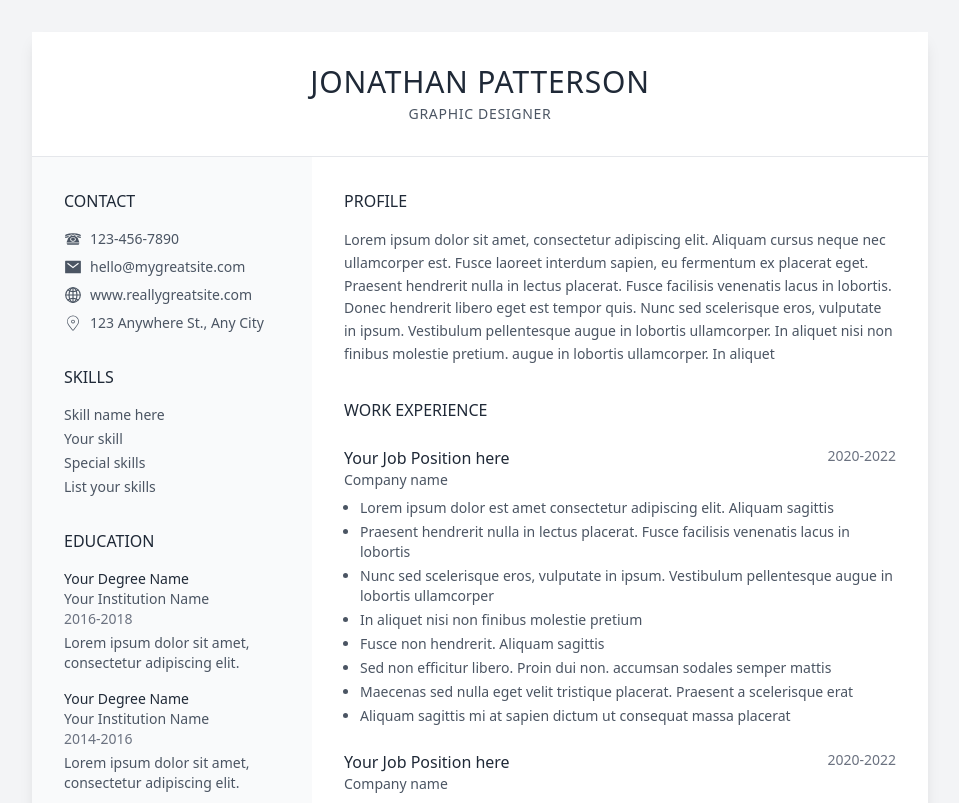
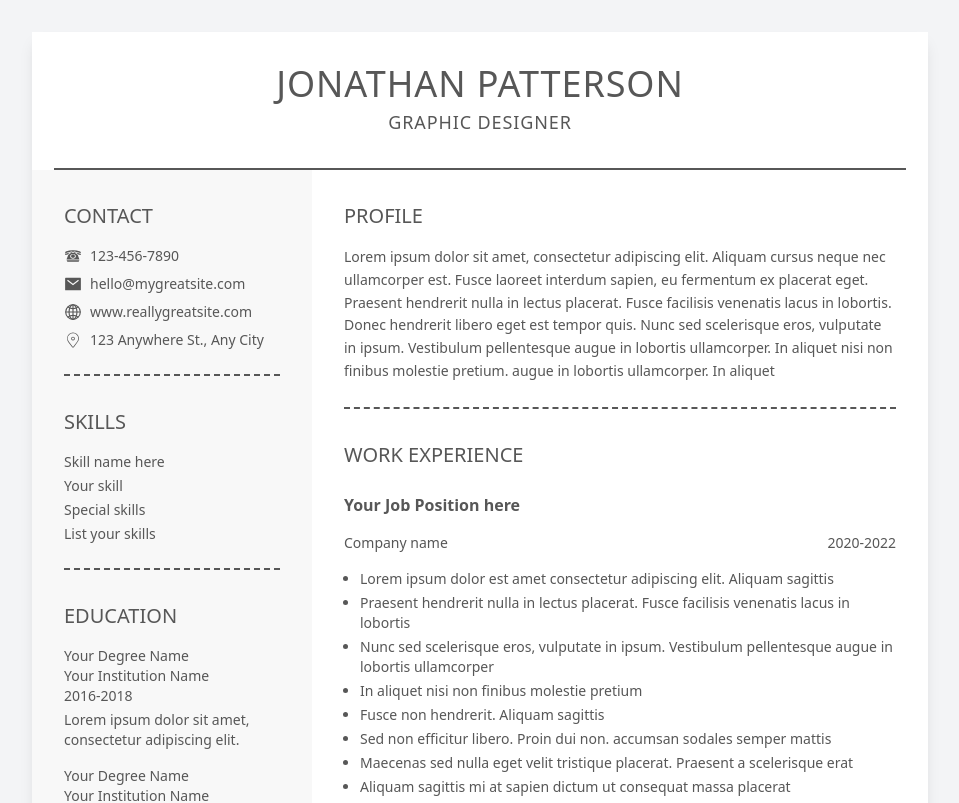
Before and after one commit to Tech-Shark/syntax, a React (Vite) app in the folder src/syntax_frontend/: page /temp8 in a window 1280 px wide. Shown: the top 803 px of the page, without its empty margins (160-1119 px from the left). Built offline with nearby package versions, Linux system fonts and the light colour scheme.

Commit message:
Template8 completion

```diff
--- a/src/syntax_frontend/src/components/cvTemplates/Template8.jsx
+++ b/src/syntax_frontend/src/components/cvTemplates/Template8.jsx
@@ -85,39 +85,39 @@ function Template8({ cvData }) {
 
   return (
     <div className="min-h-screen bg-gray-100 p-8">
-      <div className="max-w-4xl mx-auto bg-white shadow-lg">
+      <div className="max-w-4xl mx-auto bg-white shadow-lg text-[#575757] pb-28">
         {/* Header Section */}
         <div className="p-8 text-center">
-          <h1 className="text-3xl font-light text-gray-800 tracking-wide mb-1">
+          <h1 className="text-4xl font-light tracking-wide mb-1">
             {mockData.firstName} {mockData.lastName}
           </h1>
-          <p className="text-gray-600 uppercase tracking-wider text-sm">
+          <p className="uppercase tracking-wider text-lg">
             {mockData.title}
           </p>
         </div>
 
-        <hr className="border-gray-200" />
+        <div className="flex items-center justify-center"><hr className="border-[#575757] bg-[#575757] h-[2px] w-[95%]" /></div>
 
         <div className="grid grid-cols-1 md:grid-cols-[280px_1fr]">
           {/* Left Column */}
-          <div className="bg-gray-50 p-8 space-y-8">
+          <div className="bg-[#F8F8F8] p-8 space-y-8">
             {/* Contact Section */}
-            <section>
-              <h2 className="text-gray-800 font-medium mb-4 uppercase">Contact</h2>
+            <section className="border-b-2 border-dashed border-[#575757] pb-6">
+              <h2 className="font-medium mb-4 text-xl uppercase">Contact</h2>
               <div className="space-y-2">
-                <div className="flex items-center gap-2 text-gray-600">
+                <div className="flex items-center gap-2 ">
                   <GiRotaryPhone className="text-lg" />
                   <span className="text-sm">{mockData.contact.phone}</span>
                 </div>
-                <div className="flex items-center gap-2 text-gray-600">
+                <div className="flex items-center gap-2 ">
                   <IoMailSharp className="text-lg" />
                   <span className="text-sm">{mockData.contact.email}</span>
                 </div>
-                <div className="flex items-center gap-2 text-gray-600">
+                <div className="flex items-center gap-2 ">
                   <IoGlobeOutline className="text-lg" />
                   <span className="text-sm">{mockData.contact.website}</span>
                 </div>
-                <div className="flex items-center gap-2 text-gray-600">
+                <div className="flex items-center gap-2 ">
                   <CiLocationOn className="text-lg" />
                   <span className="text-sm">{mockData.contact.address}</span>
                 </div>
@@ -125,35 +125,35 @@ function Template8({ cvData }) {
             </section>
 
             {/* Skills Section */}
-            <section>
-              <h2 className="text-gray-800 font-medium mb-4 uppercase">Skills</h2>
+            <section className="border-b-2 border-dashed border-[#575757] pb-6">
+              <h2 className="font-medium mb-4 text-xl uppercase">Skills</h2>
               <ul className="space-y-1">
                 {mockData.skills.map((skill, index) => (
-                  <li key={index} className="text-sm text-gray-600">{skill}</li>
+                  <li key={index} className="text-sm ">{skill}</li>
                 ))}
               </ul>
             </section>
 
             {/* Education Section */}
-            <section>
-              <h2 className="text-gray-800 font-medium mb-4 uppercase">Education</h2>
+            <section className="border-b-2 border-dashed border-[#575757] pb-6" >
+              <h2 className="font-medium mb-4 text-xl  uppercase">Education</h2>
               {mockData.education.map((edu, index) => (
                 <div key={index} className="mb-4">
-                  <h3 className="text-gray-800 font-medium text-sm">{edu.degree}</h3>
-                  <p className="text-gray-600 text-sm">{edu.school}</p>
-                  <p className="text-gray-500 text-sm">{edu.period}</p>
-                  <p className="text-gray-600 text-sm mt-1">{edu.description}</p>
+                  <h3 className="font-medium text-sm">{edu.degree}</h3>
+                  <p className=" text-sm">{edu.school}</p>
+                  <p className="text-sm">{edu.period}</p>
+                  <p className=" text-sm mt-1">{edu.description}</p>
                 </div>
               ))}
             </section>
 
             {/* Languages Section */}
-            <section>
-              <h2 className="text-gray-800 font-medium mb-4 uppercase">Languages</h2>
+            <section className="">
+              <h2 className="font-medium mb-4 text-xl  uppercase">Languages</h2>
               <div className="space-y-3">
                 {mockData.languages.map((lang, index) => (
                   <div key={index} className="flex items-center justify-between">
-                    <span className="text-sm text-gray-600">{lang.name}</span>
+                    <span className="text-sm ">{lang.name}</span>
                     <LanguageLevel level={lang.level} />
                   </div>
                 ))}
@@ -164,29 +164,29 @@ function Template8({ cvData }) {
           {/* Right Column */}
           <div className="p-8 space-y-8">
             {/* Profile Section */}
-            <section>
-              <h2 className="text-gray-800 font-medium mb-4 uppercase">Profile</h2>
-              <p className="text-sm text-gray-600 leading-relaxed">
+            <section className="border-b-2 border-dashed border-[#575757] pb-6">
+              <h2 className="font-medium mb-4 text-xl  uppercase">Profile</h2>
+              <p className="text-sm  leading-relaxed">
                 {mockData.profile}
               </p>
             </section>
 
             {/* Work Experience Section */}
             <section>
-              <h2 className="text-gray-800 font-medium mb-6 uppercase">Work Experience</h2>
+              <h2 className="font-medium mb-6 text-xl  uppercase">Work Experience</h2>
               <div className="space-y-6">
                 {mockData.workExperience.map((exp, index) => (
                   <div key={index} className="mb-6">
-                    <div className="flex justify-between items-start mb-2">
-                      <div>
-                        <h3 className="text-gray-800 font-medium">{exp.title}</h3>
-                        <p className="text-gray-600 text-sm">{exp.company}</p>
+                    <div className="flex flex-col gap-4">
+                        <h3 className="font-bold">{exp.title}</h3>
+                      <div className="flex justify-between">
+                        <p className=" text-sm">{exp.company}</p>
+                      <p className="text-sm">{exp.period}</p>
                       </div>
-                      <span className="text-gray-500 text-sm">{exp.period}</span>
                     </div>
-                    <ul className="list-disc pl-4 space-y-1">
+                    <ul className="list-disc pl-4 space-y-1 mt-4">
                       {exp.responsibilities.map((resp, idx) => (
-                        <li key={idx} className="text-sm text-gray-600">{resp}</li>
+                        <li key={idx} className="text-sm ">{resp}</li>
                       ))}
                     </ul>
                   </div>
@@ -195,6 +195,7 @@ function Template8({ cvData }) {
             </section>
           </div>
         </div>
+        <div className="flex items-center justify-center"><hr className="border-[#575757] bg-[#575757] h-[2px] w-[95%]" /></div>
       </div>
     </div>
   );
```
